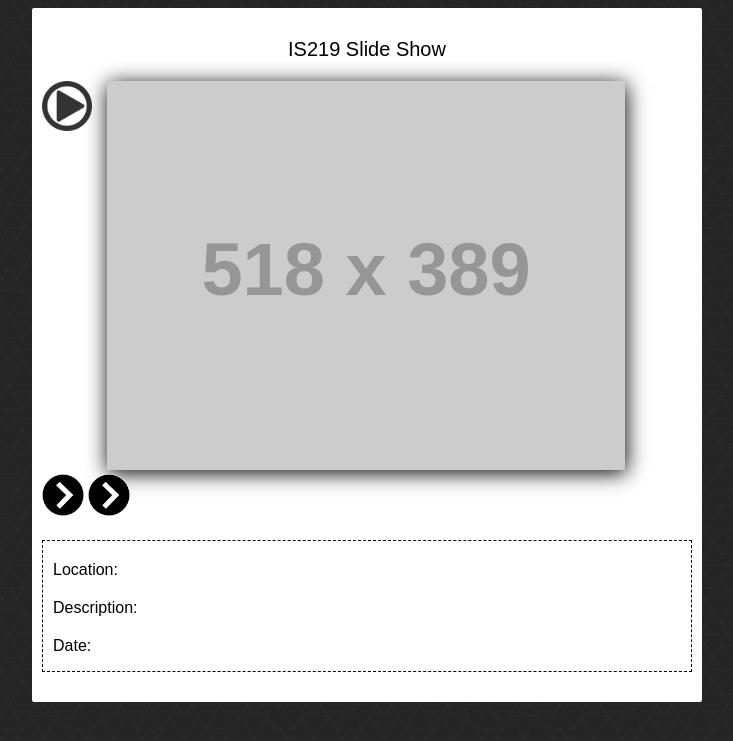
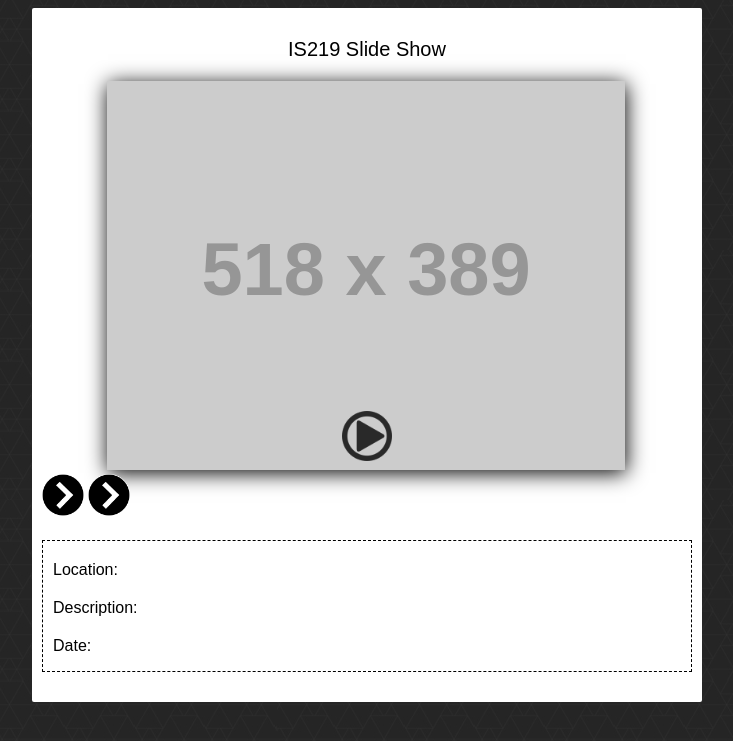
Before and after one commit to skgandhi44/JSON-Gallery, a PHP site: page /index.html in a window 1280 px wide. Shown: the top 741 px of the page, without its empty margins (273-1006 px from the left). Run offline with PHP 8.4, Linux system fonts and the light colour scheme; grey boxes labelled with a size stand in for pictures from a placeholder-image service; some libraries are stand-ins or nearby versions.

Commit message:
Add top margin to 330 and left margin to 300 on moreIndicator

```diff
--- a/css/style.css
+++ b/css/style.css
@@ -31,6 +31,8 @@ body {
 	z-index: 3;
 	opacity: .8;
 	top: 0px;
+	margin-top:330px;
+	margin-left:300px
 }
 
 .thumbnail {
@@ -59,6 +61,8 @@ body {
 	width: 42px;
 }
 
+
+
 .details p {
 	margin-top: 20px;
 }
```
